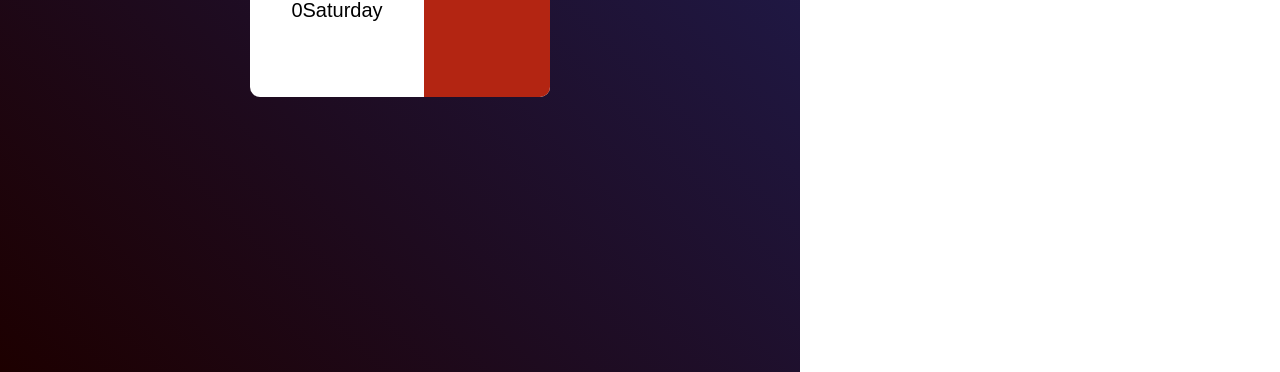
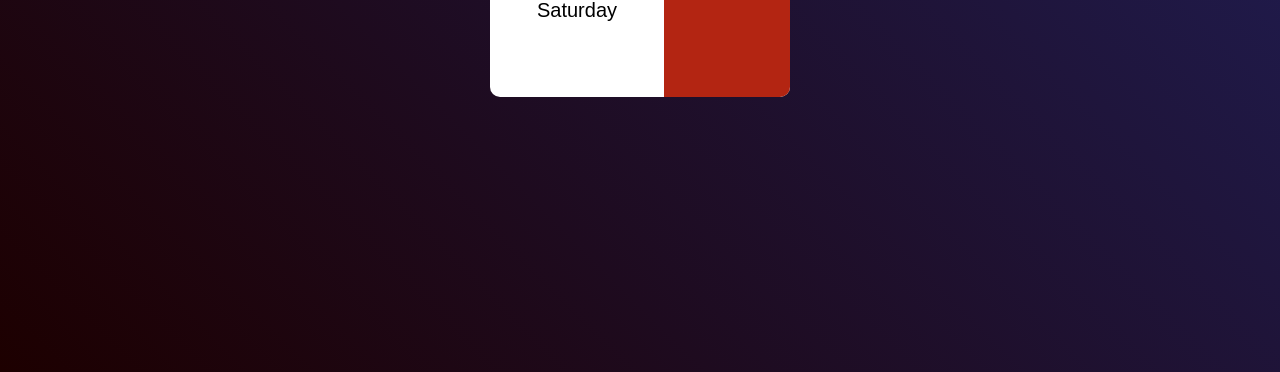
Before and after one commit to Adarsh22052003/Create-Mini-Calendar-Using-HTML-CSS-and-JavaScript, a plain HTML site: page index.html in a window 1280 px wide. Shown: the part 428-800 px from the top of the page. Drawn offline with Linux system fonts and the light colour scheme.

Commit message:
Solve some error

```diff
--- a/index.html
+++ b/index.html
@@ -30,8 +30,8 @@
 
 
         const data = new Date();
-        day.innerHTML = (data.getDate()>10?"0":"") + days[data.getDay()];
-        date.innerHTML = data.getDate();
+        day.innerHTML =  days[data.getDay()];
+        date.innerHTML = (data.getDate()<10?"0":"") + data.getDate();
         month.innerHTML = months[data.getMonth()];
         year.innerHTML = data.getFullYear();
 
--- a/style.css
+++ b/style.css
@@ -6,7 +6,7 @@
 }
 .hero{
     height: 100vh;
-    width: 100vh;
+    width: 100vw;
     background: linear-gradient(45deg ,#1d0000,#20205b);
     display: flex;
     align-items: center;
```
